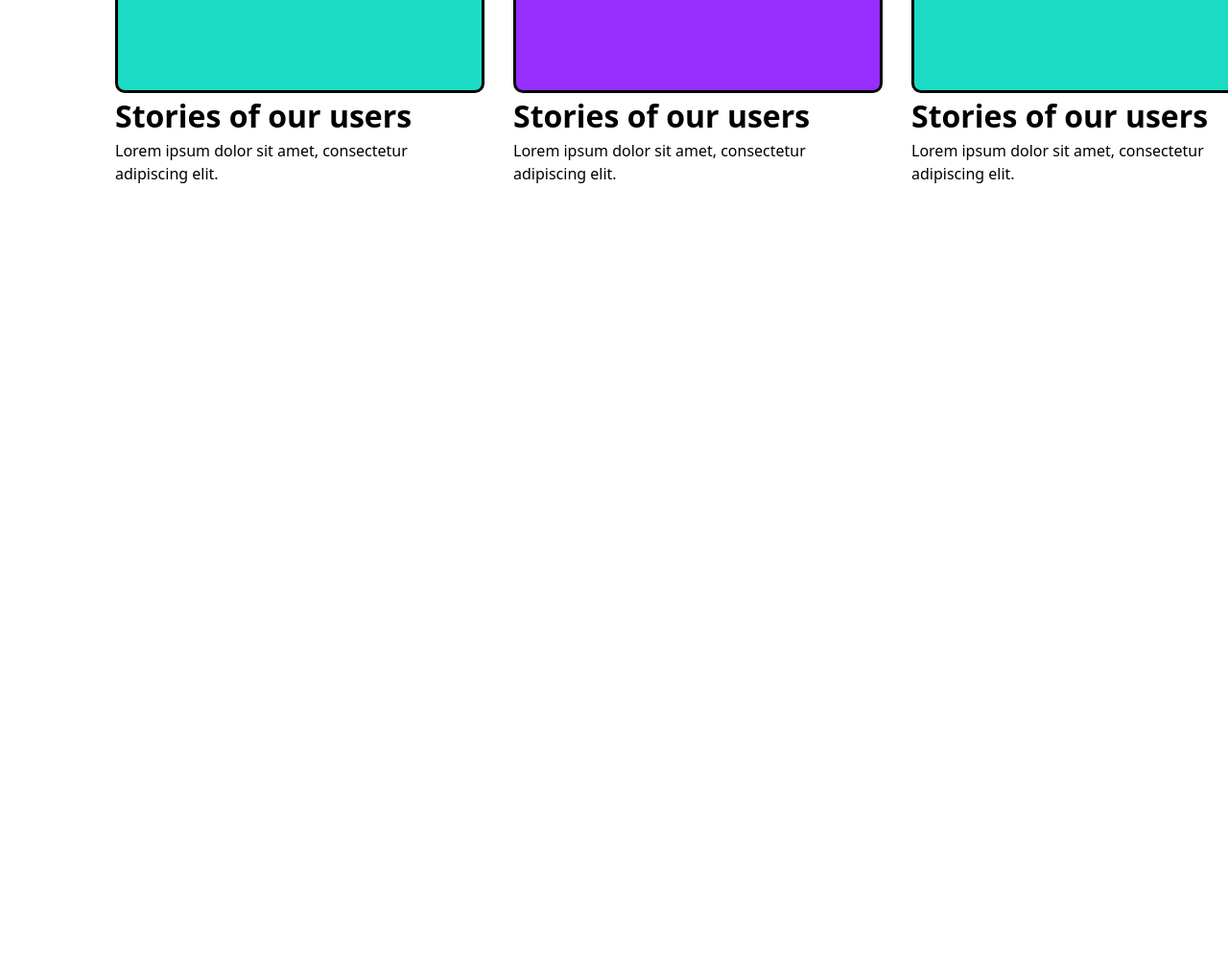
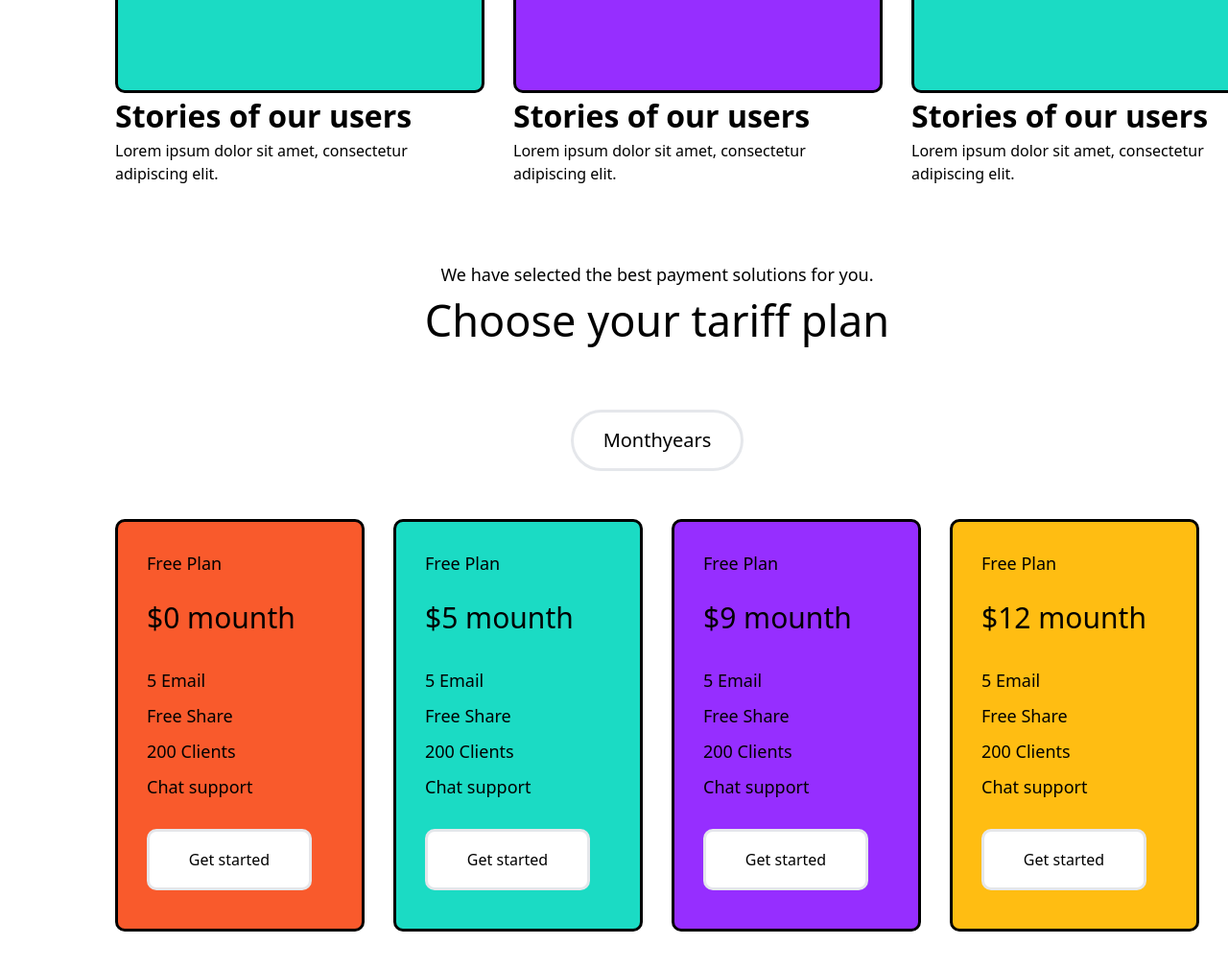
Before and after one commit to Salievabdulloh/another-fitness, a website: page src/index.html in a window 1280 px wide. Shown: the part 1635-2644 px from the top of the page at 96% size. Before the commit the page ends 1828 px from the top, so only its background shows below. Drawn offline with Linux system fonts and the light colour scheme.

Commit message:
last sec

```diff
--- a/src/index.html
+++ b/src/index.html
@@ -1,5 +1,8 @@
 <!DOCTYPE html>
 <html lang="en">
+<!--
+npx tailwindcss -i ./src/input.css -o ./src/output.css --watch
+-->
 
 <head>
     <meta charset="UTF-8">
@@ -136,6 +139,67 @@
                 </div>
             </div>
         </div>
+        <div class=" pb-[80px] tab:pt-[80px] px-[30px] tab:pl-[120px] pt-10">
+            <div class="flex flex-col items-center">
+                <p class="text-[18px] text-center">We have selected the best payment solutions for you.</p>
+                <p class="text-[45px] text-center">Choose your tariff plan</p>
+                <div class="flex mt-[60px] mb-[50px] py-[14px] px-[31px] rounded-full border-[3px]">
+                    <p class="text-[20px]">Month </p>
+                    <p class="text-[20px]"> years</p>
+                </div>
+            </div>
+            <div class="flex gap-[30px]">
+                <div
+                    class="px-[30px] pt-[30px] pb-[40px] bg-[#F95A2C] border-[3px] border-black rounded-[10px] tab:w-[278px]">
+                    <p class="text-[18px] mb-5">Free Plan</p>
+                    <p class="text-[30px] mb-[30px]">$0 mounth</p>
+                    <p class="text-[18px] mb-[10px]">5 Email</p>
+                    <p class="text-[18px] mb-[10px]">Free Share</p>
+                    <p class="text-[18px] mb-[10px]">200 Clients</p>
+                    <p class="text-[18px] mb-[30px]">Chat support</p>
+                    <button
+                        class="tab:w-[172px] px-[22px] py-[17px] bg-white text-black rounded-[10px] border-[3px]">Get
+                        started</button>
+                </div>
+                <div
+                    class="px-[30px] pt-[30px] pb-[40px] bg-[#1BDBC4] border-[3px] border-black rounded-[10px] tab:w-[278px]">
+                    <p class="text-[18px] mb-5">Free Plan</p>
+                    <p class="text-[30px] mb-[30px]">$5 mounth</p>
+                    <p class="text-[18px] mb-[10px]">5 Email</p>
+                    <p class="text-[18px] mb-[10px]">Free Share</p>
+                    <p class="text-[18px] mb-[10px]">200 Clients</p>
+                    <p class="text-[18px] mb-[30px]">Chat support</p>
+                    <button
+                        class="tab:w-[172px] px-[22px] py-[17px] bg-white text-black rounded-[10px] border-[3px]">Get
+                        started</button>
+                </div>
+                <div
+                    class="px-[30px] pt-[30px] pb-[40px] bg-[#962EFF] border-[3px] border-black rounded-[10px] tab:w-[278px]">
+                    <p class="text-[18px] mb-5">Free Plan</p>
+                    <p class="text-[30px] mb-[30px]">$9 mounth</p>
+                    <p class="text-[18px] mb-[10px]">5 Email</p>
+                    <p class="text-[18px] mb-[10px]">Free Share</p>
+                    <p class="text-[18px] mb-[10px]">200 Clients</p>
+                    <p class="text-[18px] mb-[30px]">Chat support</p>
+                    <button
+                        class="tab:w-[172px] px-[22px] py-[17px] bg-white text-black rounded-[10px] border-[3px]">Get
+                        started</button>
+                </div>
+                <div
+                    class="px-[30px] pt-[30px] pb-[40px] bg-[#FFBD12] border-[3px] border-black rounded-[10px] tab:w-[278px]">
+                    <p class="text-[18px] mb-5">Free Plan</p>
+                    <p class="text-[30px] mb-[30px]">$12 mounth</p>
+                    <p class="text-[18px] mb-[10px]">5 Email</p>
+                    <p class="text-[18px] mb-[10px]">Free Share</p>
+                    <p class="text-[18px] mb-[10px]">200 Clients</p>
+                    <p class="text-[18px] mb-[30px]">Chat support</p>
+                    <button
+                        class="tab:w-[172px] px-[22px] py-[17px] bg-white text-black rounded-[10px] border-[3px]">Get
+                        started</button>
+                </div>
+            </div>
+        </div>
+
     </main>
 
     <footer></footer>
```
Also changed, not shown: src/output.css.
